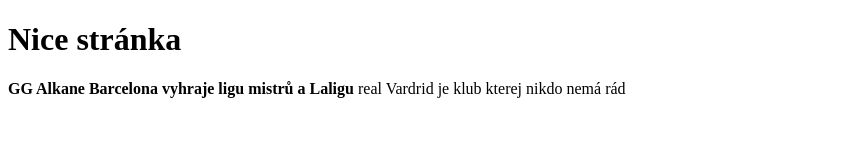
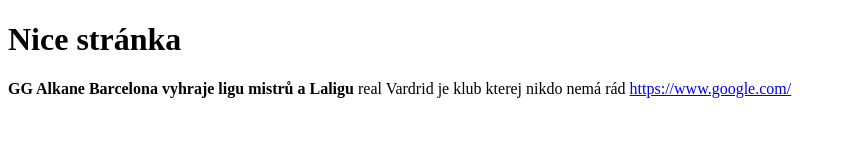
Before and after one commit to nevimcz12345/main, a plain HTML site: page index.html in a window 1280 px wide. Shown: the whole page, without its empty margins (0-846 px from the left). Drawn offline with Linux system fonts and the light colour scheme.

Commit message:
Update index.html

```diff
--- a/index.html
+++ b/index.html
@@ -10,3 +10,4 @@
 real Vardrid je klub kterej nikdo nemá rád
 </body>
 </html>
+<a href="https://www.google.com">https://www.google.com/</a>
```
